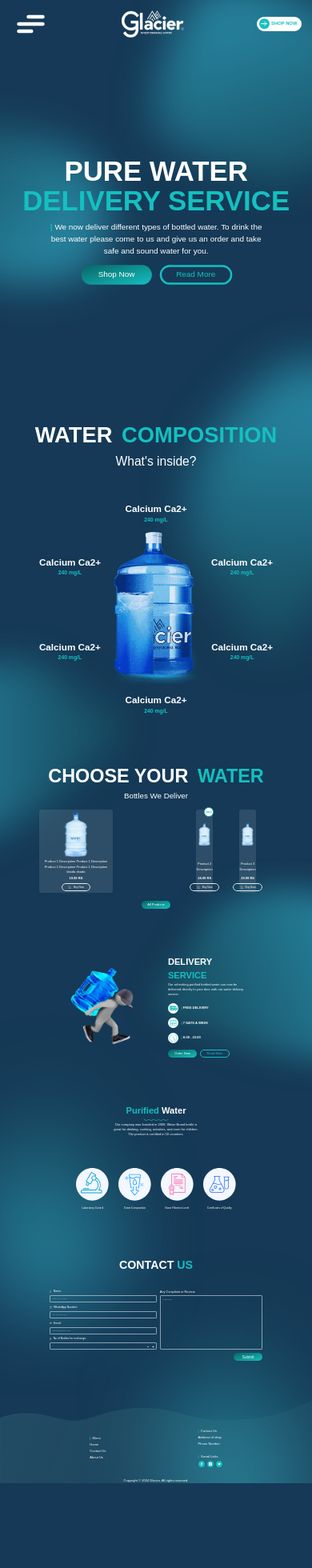
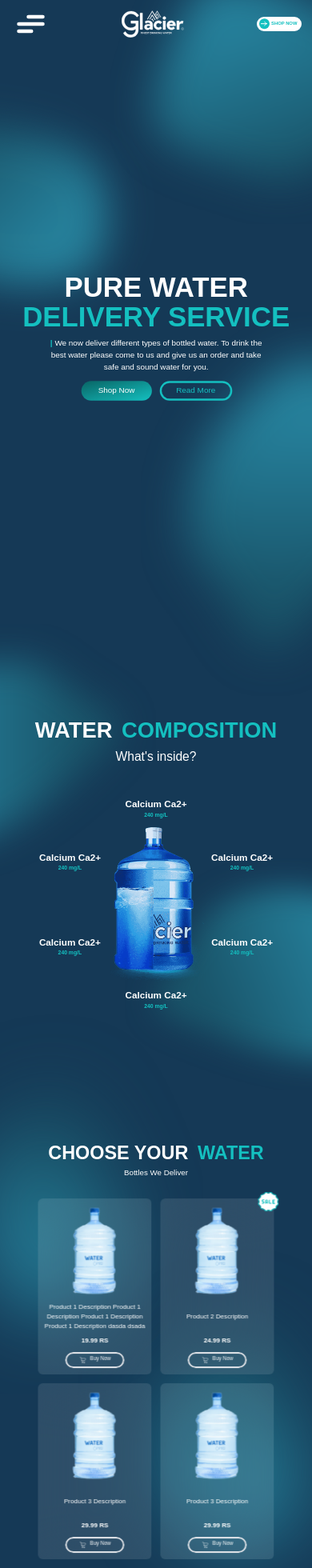
Before and after one commit to Anas-Mughal/Glacier, a Next.js app: page / in a window 390 px wide. Shown: the top 1960 px of the page at 80% size. Before the commit the page ends 1854 px from the top, so only its background shows below. Built offline with nearby package versions, Linux system fonts and the light colour scheme.

Commit message:
"Commit with section - 3 - for mobile finished "

```diff
--- a/app/Components/Hamburger.jsx
+++ b/app/Components/Hamburger.jsx
@@ -12,11 +12,10 @@ function Hamburger() {
   useEffect(() => {
     const headerElement = document.querySelector("#header-container");
     if (headerElement) {
-      if (isChecked) {
-        headerElement.classList.remove("backdrop-blur-xl");
-      } else {
-        headerElement.classList.add("backdrop-blur-xl");
-      }
+      headerElement.classList.toggle(
+        "backdrop-blur-xl",
+        !isChecked && window.scrollY >= 245
+      );
     }
   }, [isChecked]);
 
--- a/app/Components/MobileNav.jsx
+++ b/app/Components/MobileNav.jsx
@@ -30,7 +30,7 @@ function MobileNav({ flag, setIsChecked }) {
   return (
     <div
       className={`fixed inset-0 flex items-center justify-center w-full transition-all duration-300 bg-[rgba(55,203,226,0.5)] backdrop-blur-2xl  ${
-        flag ? "h-screen" : "h-0"
+        flag ? "h-dvh" : "h-0"
       }`}
     >
       <nav
--- a/app/Components/Product.jsx
+++ b/app/Components/Product.jsx
@@ -15,7 +15,7 @@ function Product({ imgSrc, description, price, flag, tag }) {
   const saleBadgeVisibility = flag ? "hidden" : "";
   return (
     <div
-      className="w-[18.228vw] h-[26.628vw] max-[950px]:w-[50%] bg-[#ffffff1c] backdrop-blur-lg rounded-[0.75vw] p-[0.5vw] flex flex-col items-center justify-between relative"
+      className="w-[18.228vw] gap-[1vw] max-[950px]:scale-[2] max-[950px]:p-[1vw] bg-[#ffffff1c] backdrop-blur-lg rounded-[0.75vw] p-[0.5vw] flex flex-col items-center justify-between relative"
       data-set={tag}
       id="product"
     >
--- a/app/Components/ProductsMaker.jsx
+++ b/app/Components/ProductsMaker.jsx
@@ -5,7 +5,7 @@ function ProductsMaker({ styles, products }) {
   return (
     <ul className={styles}>
       {products.map((productData) => (
-        <li key={productData.id}>
+        <li key={productData.id} className="max-[950px]:w-[36.458vw] max-[950px]:h-[56.25vw] max-[950px]:flex max-[950px]:justify-center max-[950px]:items-center">
           <Product {...productData} />
         </li>
       ))}
--- a/app/home/HomeSections/Main.jsx
+++ b/app/home/HomeSections/Main.jsx
@@ -5,7 +5,7 @@ function Main(props) {
       className="relative z-40 flex items-center justify-center w-full"
       id="main"
     >
-      <main className="w-[75vw] flex flex-col justify-center my-[12.5vw] gap-[15vw]">
+      <main className="w-[75vw] flex flex-col justify-center  ">
         {props.children}
       </main>
     </main>
--- a/app/home/HomeSections/Section1.jsx
+++ b/app/home/HomeSections/Section1.jsx
@@ -1,7 +1,7 @@
 import Link from "next/link";
 function Section1() {
   return (
-    <div className="flex flex-col justify-center  max-[950px]:items-center  max-[950px]:scale-[2.45] max-[950px]:my-[40vw] max-[950px]:mt-[50vw]">
+    <div className="flex flex-col justify-center  max-[950px]:items-center  max-[950px]:scale-[2.45] ">
       <h1 className="leading-[3.75vw]">PURE WATER </h1>
       <h1 className="leading-[3.75vw] text-primary">DELIVERY SERVICE</h1>
       <p className="w-[28.646vw] mt-[1vw]  first-letter:text-primary first-letter:font-bold  max-[950px]:text-center ">
--- a/app/home/HomeSections/Section3.jsx
+++ b/app/home/HomeSections/Section3.jsx
@@ -4,7 +4,7 @@ import ProductsMaker from "../../Components/ProductsMaker";
 
 function Section3() {
   return (
-    <section className="flex flex-col items-center w-full  gap-[2.5vw]">
+    <section className="flex flex-col items-center w-full  gap-[2.5vw] max-[950px]:gap-[6.25vw]">
       <div>
         <h2 className="max-[950px]:text-[6vw] max-[950px]:flex max-[950px]:justify-center max-[950px]:items-center max-[950px]:gap-[3vw]">
           CHOOSE YOUR <span className="text-primary">WATER</span>
@@ -13,16 +13,16 @@ function Section3() {
       </div>
       <ProductsMaker
         products={products}
-        styles={"flex items-center justify-center w-full gap-[3vw]"}
+        styles={"flex items-center justify-center w-full gap-[3vw] max-[950px]:grid max-[950px]:grid-cols-2 max-[950px]:justify-items-center	"}
 
       ></ProductsMaker>{" "}
       {/* Pass products as props */}
       <Link
         href="/shop"
-        className="group relative w-[9.375vw] h-[2.604vw] flex items-center justify-center text-white rounded-full"
+        className="group relative w-[9.375vw] h-[2.604vw] max-[950px]:w-[23.438vw] max-[950px]:h-[6vw] flex items-center justify-center text-white rounded-full"
       >
         <p className="absolute inset-0 rounded-full -z-[1] bg-gradient-to-br from-secondary to-primary group-hover:opacity-0 transition-all ease-linear duration-[0.3s]"></p>
-        <p className="transition-all ease-linear duration-[0.3s] group-hover:text-primary hover:border-primary border-transparent border-[0.0625vw] group-hover:border-[0.0625vw] w-full h-full rounded-full flex justify-center items-center">
+        <p className="transition-all ease-linear duration-[0.3s] group-hover:text-primary hover:border-primary border-transparent border-[0.0625vw] group-hover:border-[0.0625vw] w-full h-full rounded-full flex justify-center items-center max-[950px]:text-[3vw]">
           All Products
         </p>
       </Link>
--- a/app/home/page.jsx
+++ b/app/home/page.jsx
@@ -19,11 +19,12 @@ function Home() {
   return (
     <Main>
       <Section1
-        flow=""
+        flow="h-dvh"
         ImgPath={imgUrl1}
         component={Section1Content}
         extraProperties="max-[950px]:hidden"
       />
+      <div className="flex flex-col justify-center my-[12.5vw] gap-[15vw] max-[950px]:gap-[41.143vw] ">
         <Section2 />
         <Section3 />
         <Section1
@@ -33,6 +34,7 @@ function Home() {
         />
         <Section5></Section5>
         <Section6></Section6>
+      </div>
     </Main>
   );
 }
--- a/data/json/product.json
+++ b/data/json/product.json
@@ -22,5 +22,13 @@
     "price": 29.99,
     "flag": true,
     "tag": "deals"
+  },
+  {
+    "id":3,
+    "imgSrc": "/src/Product_assets/product.png",
+    "description": "Product 3 Description",
+    "price": 29.99,
+    "flag": true,
+    "tag": "deals"
   }
 ]
```
Lines whose indentation alone changed are shown as unchanged.
